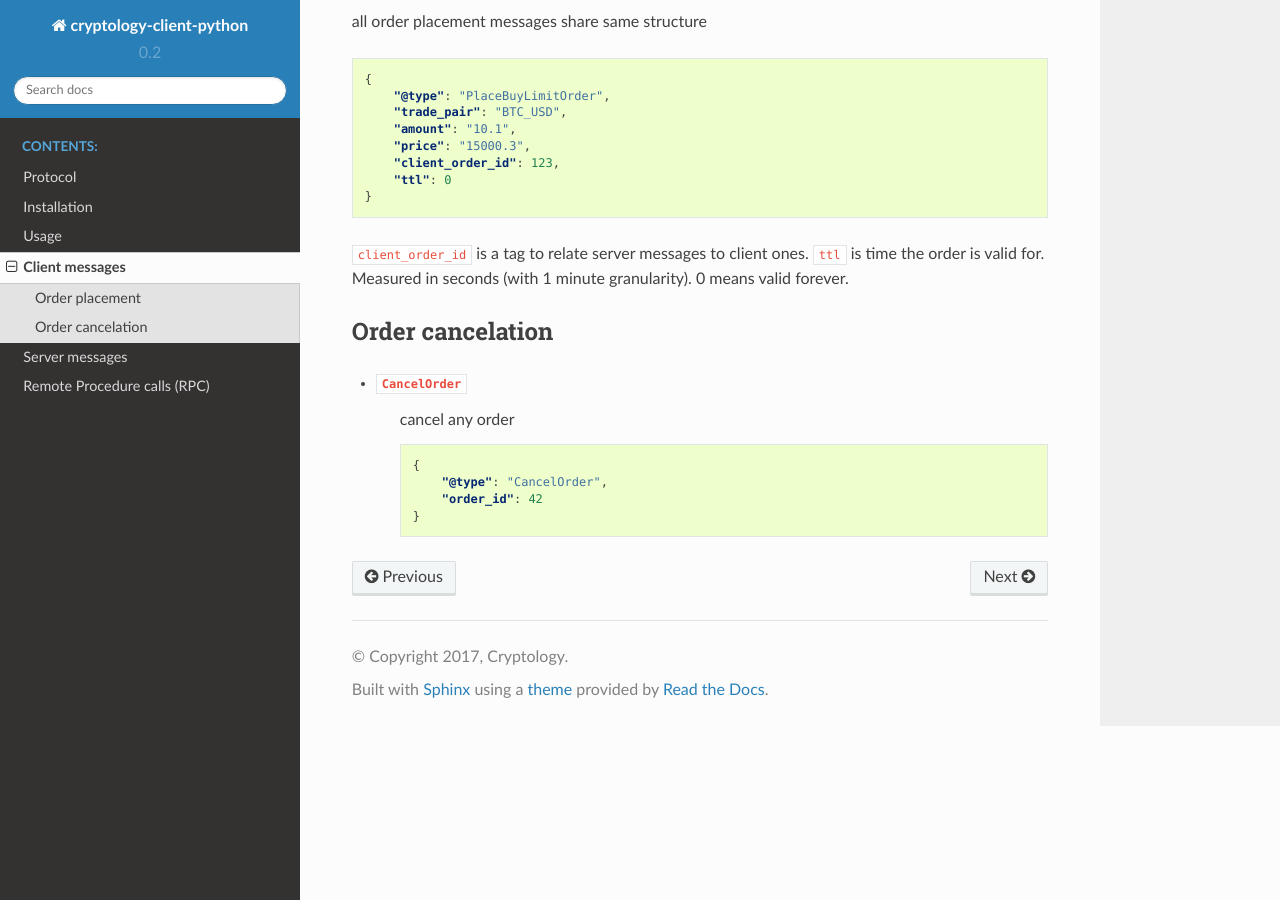
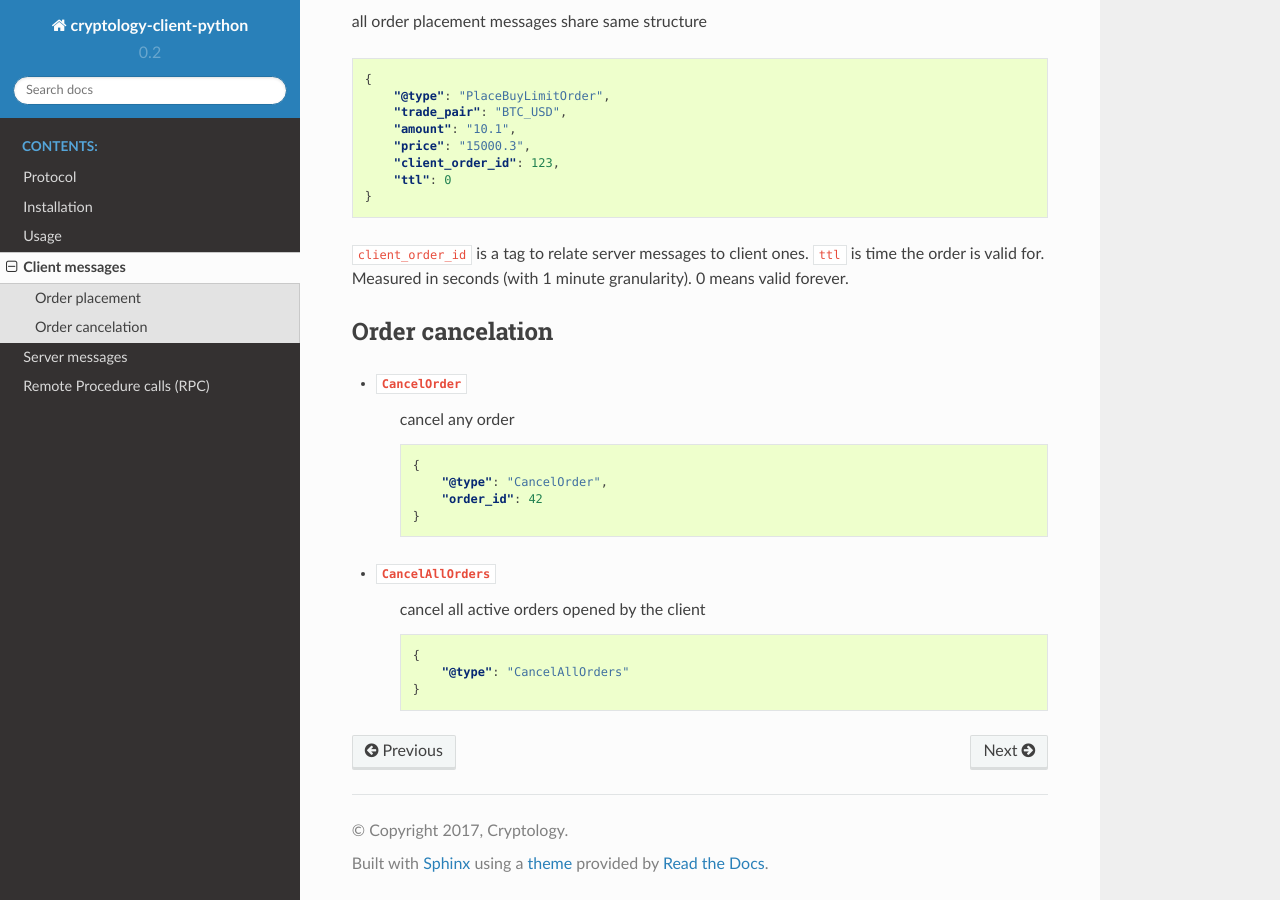
Before and after one commit to CryptologyExchange/cryptology-client-python, a Sphinx documentation site: the page built from docs/client_messages.rst, in a window 1280 px wide and 900 px high, scrolled down 656 px. Built offline with Sphinx 7.4.7 and the Read the Docs theme 2.0.0, drawn with Linux system fonts in a browser that asks for light colours.

Commit message:
cancel all orders doc

```diff
--- a/docs/client_messages.rst
+++ b/docs/client_messages.rst
@@ -55,3 +55,12 @@ Order cancelation
             "@type": "CancelOrder",
             "order_id": 42
         }
+
+- ``CancelAllOrders``
+    cancel all active orders opened by the client
+
+    .. code-block:: json
+
+        {
+            "@type": "CancelAllOrders"
+        }
```
